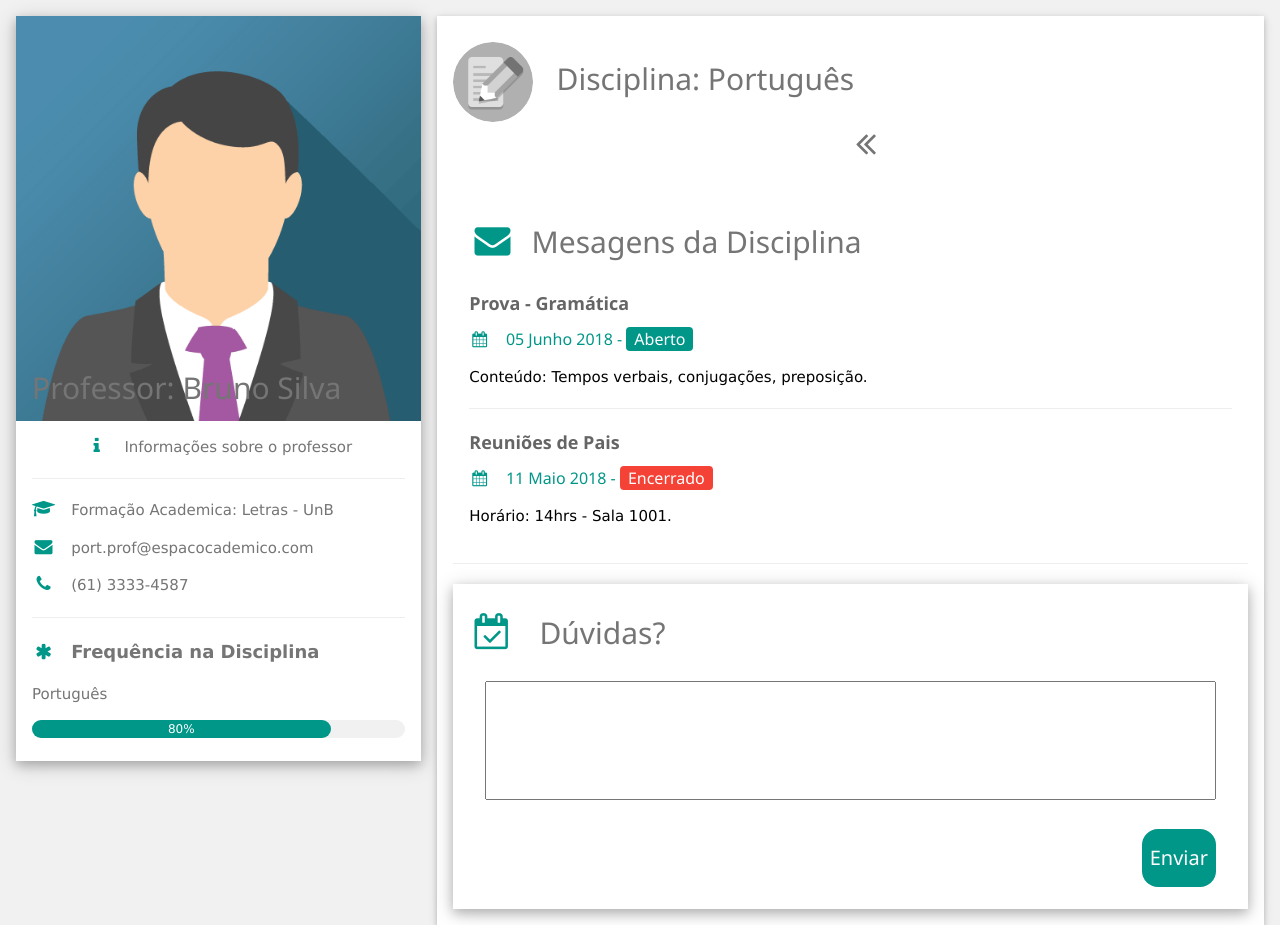
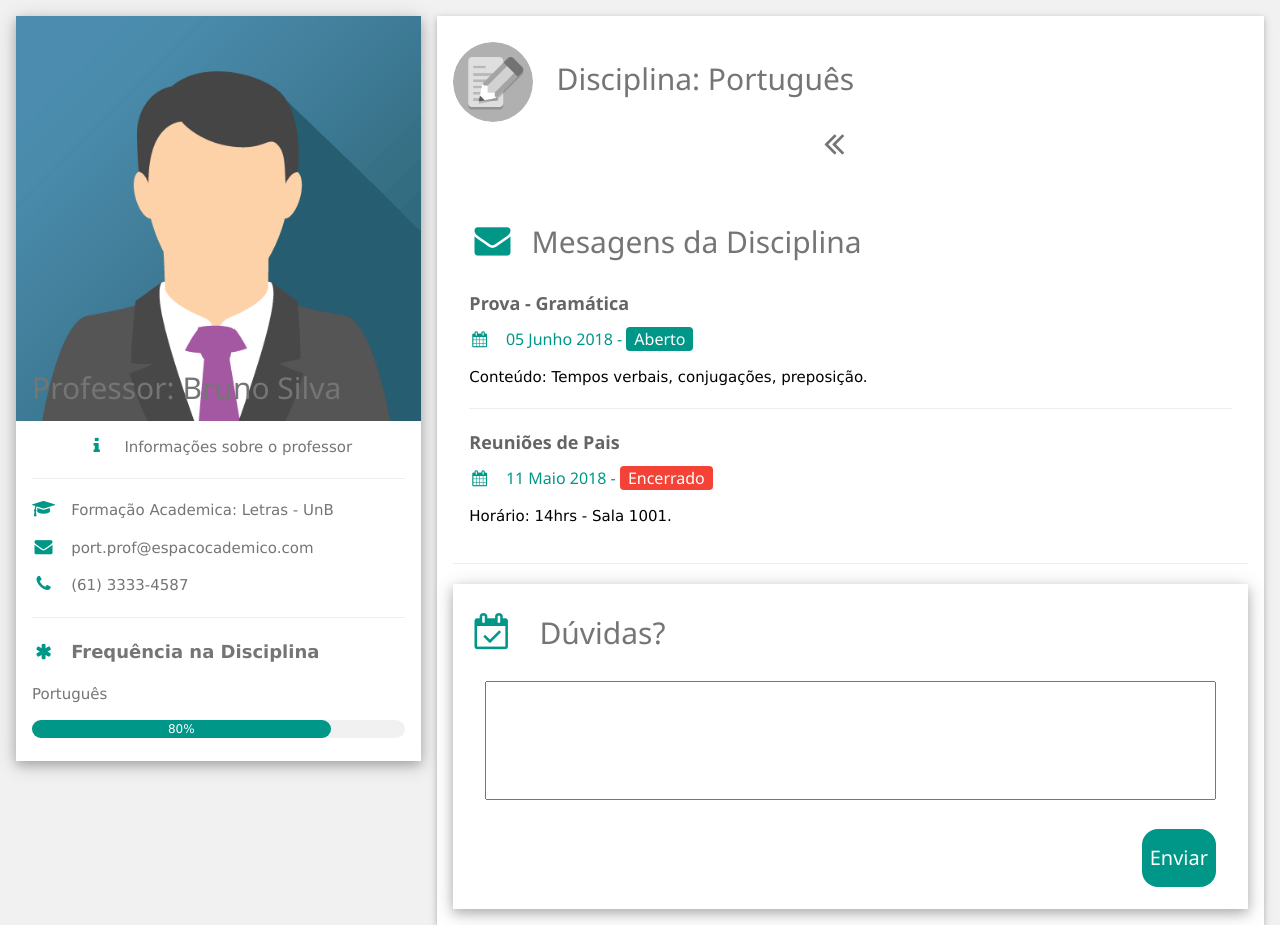
Before and after one commit to vTTRmec/espacoAcademico, a PHP site: page /disciplinas/port.php in a window 1280 px wide. Shown: the top 925 px of the page. Run offline with PHP 8.4, Linux system fonts and the light colour scheme.

Commit message:
Correção
Correção do botão de voltar, como estava 49% ficou desalinhado mudei para 45%  e ficou show!

```diff
--- a/web/disciplinas/port.php
+++ b/web/disciplinas/port.php
@@ -61,7 +61,7 @@ html,header,body,h1,h2,h3,h4,h5,h6, {font-family: "Roboto", sans-serif}
 
         <h2 class="w3-text-grey w3-padding-16">
           <img src="../img/port.png" class="w3-circle w3-grayscale-max w3-margin-right w3-xxlarge w3-text-teal" style="width: 10%;" alt="Norway"> Disciplina: Português
-           <i class="fa fa-angle-double-left fa-fw w3-border-white w3-xxlarge" onclick="goToHome()" style="margin-left: 49%;">
+           <i class="fa fa-angle-double-left fa-fw w3-border-white w3-xxlarge" onclick="goToHome()" style="margin-left: 45%;">
          </i>
         </h2>
 
```
